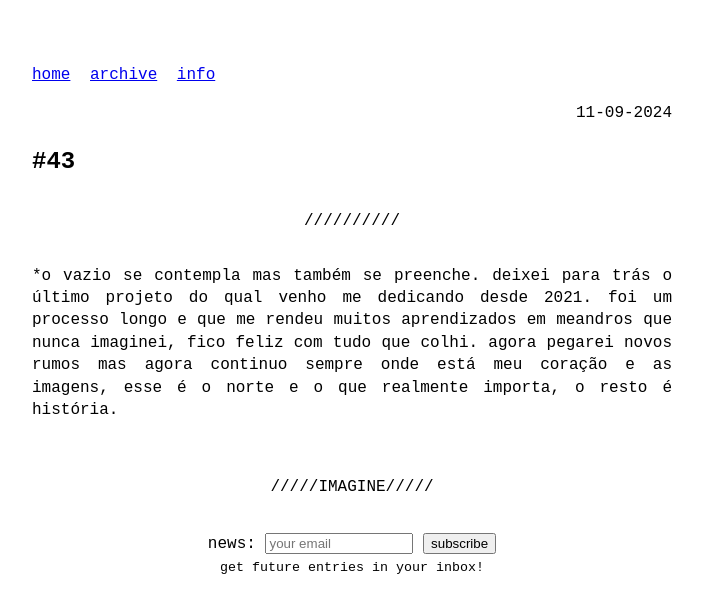
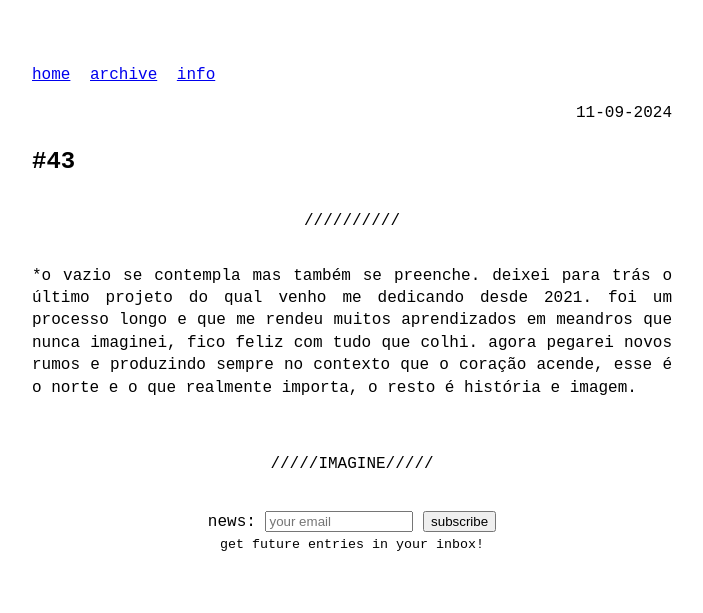
Before and after one commit to odaniloluna/odaniloluna.github.io, a Jekyll site: the page built from _posts/2024-09-11-#43.md, in a window 1280 px wide. Shown: the top 613 px of the page, without its empty margins (288-991 px from the left). Built offline with Jekyll 4.4.1, drawn with Linux system fonts in a browser that asks for light colours.

Commit message:
Update 2024-09-11-#43.md

```diff
--- a/_posts/2024-09-11-#43.md
+++ b/_posts/2024-09-11-#43.md
@@ -5,6 +5,6 @@
 ---
 ---
 <p class="description" style="text-align: justify;">
-*o vazio se contempla mas também se preenche. deixei para trás o último projeto do qual venho me dedicando desde 2021. foi um processo longo e que me rendeu muitos aprendizados em meandros que nunca imaginei, fico feliz com tudo que colhi. agora pegarei novos rumos mas  agora continuo sempre onde está meu coração e as imagens, esse é o norte e o que realmente importa, o resto é história.
+*o vazio se contempla mas também se preenche. deixei para trás o último projeto do qual venho me dedicando desde 2021. foi um processo longo e que me rendeu muitos aprendizados em meandros que nunca imaginei, fico feliz com tudo que colhi. agora pegarei novos rumos e produzindo sempre no contexto que o coração acende, esse é o norte e o que realmente importa, o resto é história e imagem.
 <br>
 <br>
```
